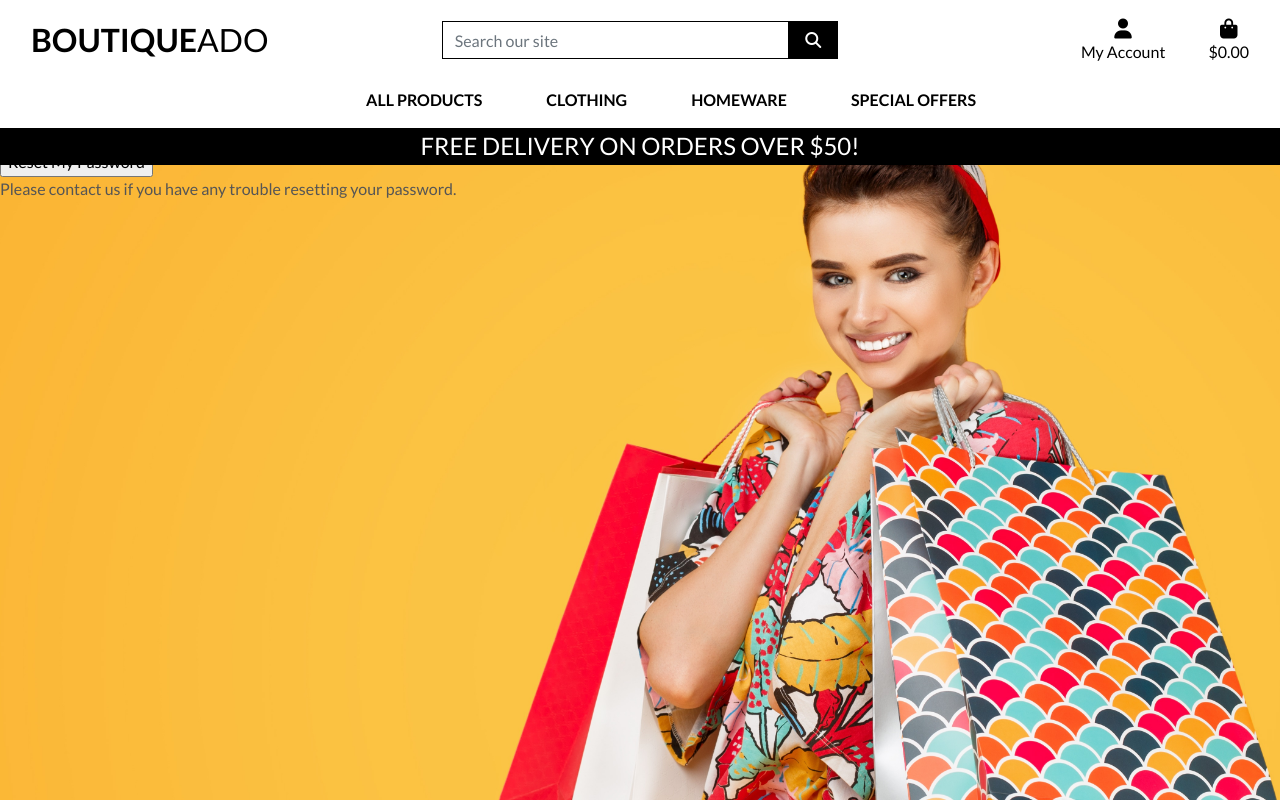
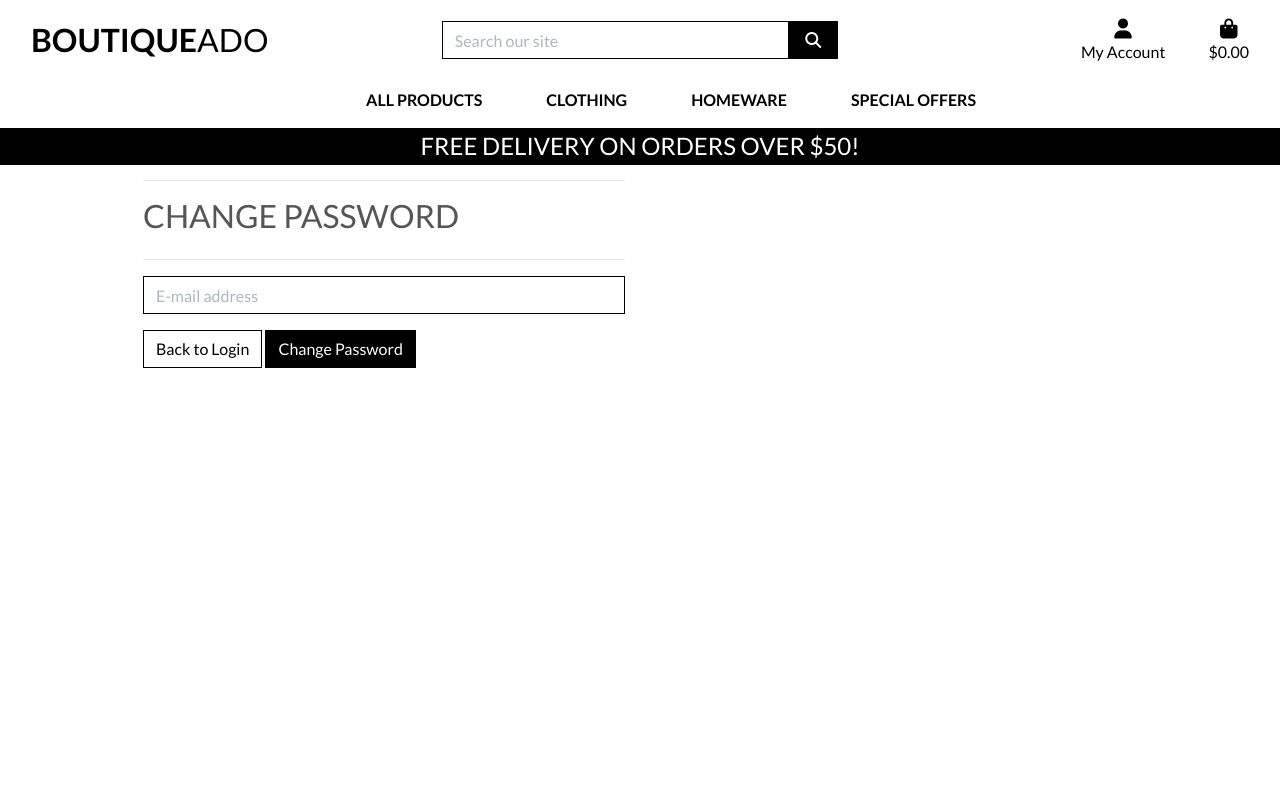
Before and after one commit to EllyC20/boutique_ado, a Django app: page /accounts/password/reset/ in a window 1280 px wide. Run offline with Django 3.2, Linux system fonts and the light colour scheme; some libraries are stand-ins or nearby versions.

Commit message:
Update allauth

```diff
--- a/profiles/templates/profiles/profile.html
+++ b/profiles/templates/profiles/profile.html
@@ -23,4 +23,5 @@
                 <hr>
             </div>
         </div>
+        {{ profile }}
 {% endblock %}
--- a/static/css/base.css
+++ b/static/css/base.css
@@ -104,6 +104,10 @@
     cursor: pointer;
 }
 
+input[name='q']::placeholder {
+    color: #aab7c4;
+}
+
 /* ------------------------------- bootstrap toasts */
 
 .message-container {
@@ -172,6 +176,60 @@
     overflow-y: auto;
 }
 
+/* Allauth form formatting */
+
+.allauth-form-inner-content p {
+    margin-top: 1.5rem; /* mt-4 */
+    color: #6c757d; /* text-secondary */
+}
+
+.allauth-form-inner-content input {
+    border-color: #000;
+    border-radius: 0;
+}
+
+.allauth-form-inner-content label:not([for='id_remember']) {
+    display: none;
+}
+
+.allauth-form-inner-content input::placeholder {
+    color: #aab7c4;
+}
+
+.allauth-form-inner-content button,
+.allauth-form-inner-content input[type='submit'] {
+	/* btn */
+	display: inline-block;
+    font-weight: 400;
+    color: #fff;
+    text-align: center;
+    vertical-align: middle;
+    -webkit-user-select: none;
+    -moz-user-select: none;
+    -ms-user-select: none;
+    user-select: none;
+    background-color: #000;
+    border: 1px solid #000;
+    padding: .375rem .75rem;
+    font-size: 1rem;
+    line-height: 1.5;
+    border-radius: 0;
+
+    /* standard bootstrap btn transitions */
+    transition: color .15s ease-in-out,background-color .15s ease-in-out,border-color .15s ease-in-out,box-shadow .15s ease-in-out;
+}
+
+.allauth-form-inner-content button:hover,
+.allauth-form-inner-content input[type='submit']:hover {
+	color: #fff;
+    background-color: #222;
+    border-color: #222;
+}
+
+.allauth-form-inner-content a {
+	color: #17a2b8; /* text-info */
+}
+
 
 /* -------------------------------- Media Queries */
 
--- a/templates/allauth/account/account_inactive.html
+++ b/templates/allauth/account/account_inactive.html
@@ -4,8 +4,10 @@
 
 {% block head_title %}{% trans "Account Inactive" %}{% endblock %}
 
-{% block content %}
-<h1>{% trans "Account Inactive" %}</h1>
+{% block inner_content %}
+<hr>
+<h2 class="logo-font mb-4">{% trans "Account Inactive" %}</h2>
+<hr>
 
 <p>{% trans "This account is inactive." %}</p>
 {% endblock %}
--- a/templates/allauth/account/base.html
+++ b/templates/allauth/account/base.html
@@ -1 +1,15 @@
 {% extends "base.html" %}
+
+{% block content %}
+    <div class="container header-container">
+        <div class="overlay"></div>
+        <div class="row">
+            <div class="col-12 col-md-6">
+                <div class="allauth-form-inner-content">
+                    {% block inner_content %}
+                    {% endblock %}
+                </div>
+            </div>
+        </div>
+    </div>
+{% endblock %}
--- a/templates/allauth/account/email_confirm.html
+++ b/templates/allauth/account/email_confirm.html
@@ -6,8 +6,10 @@
 {% block head_title %}{% trans "Confirm E-mail Address" %}{% endblock %}
 
 
-{% block content %}
-<h1>{% trans "Confirm E-mail Address" %}</h1>
+{% block inner_content %}
+<hr>
+<h2 class="logo-font mb-4">{% trans "Confirm E-mail Address" %}</h2>
+<hr>
 
 {% if confirmation %}
 
--- a/templates/allauth/account/password_reset.html
+++ b/templates/allauth/account/password_reset.html
@@ -1,24 +1,18 @@
 {% extends "account/base.html" %}
 
 {% load i18n %}
-{% load account %}
 
-{% block head_title %}{% trans "Password Reset" %}{% endblock %}
+{% block head_title %}{% trans "Change Password" %}{% endblock %}
 
-{% block content %}
+{% block inner_content %}
+    <hr>
+    <h2 class="logo-font mb-4">{% trans "Change Password" %}</h2>
+    <hr>
 
-    <h1>{% trans "Password Reset" %}</h1>
-    {% if user.is_authenticated %}
-    {% include "account/snippets/already_logged_in.html" %}
-    {% endif %}
-
-    <p>{% trans "Forgotten your password? Enter your e-mail address below, and we'll send you an e-mail allowing you to reset it." %}</p>
-
-    <form method="POST" action="{% url 'account_reset_password' %}" class="password_reset">
+    <form method="POST" action="{% url 'account_change_password' %}" class="password_change">
         {% csrf_token %}
-        {{ form.as_p }}
-        <input type="submit" value="{% trans 'Reset My Password' %}" />
+        {{ form|crispy }}
+        <a class="btn btn-outline-black rounded-0" href="{% url 'account_login' %}">Back to Login</a>
+        <button type="submit" name="action">{% trans "Change Password" %}</button>
     </form>
-
-    <p>{% blocktrans %}Please contact us if you have any trouble resetting your password.{% endblocktrans %}</p>
 {% endblock %}
--- a/templates/allauth/account/password_reset_done.html
+++ b/templates/allauth/account/password_reset_done.html
@@ -5,8 +5,10 @@
 
 {% block head_title %}{% trans "Password Reset" %}{% endblock %}
 
-{% block content %}
-    <h1>{% trans "Password Reset" %}</h1>
+{% block inner_content %}
+    <hr>
+    <h2 class="logo-font mb-4">{% trans "Password Reset" %}</h2>
+    <hr>
 
     {% if user.is_authenticated %}
     {% include "account/snippets/already_logged_in.html" %}
--- a/templates/allauth/account/password_reset_from_key_done.html
+++ b/templates/allauth/account/password_reset_from_key_done.html
@@ -3,7 +3,9 @@
 {% load i18n %}
 {% block head_title %}{% trans "Change Password" %}{% endblock %}
 
-{% block content %}
-    <h1>{% trans "Change Password" %}</h1>
+{% block inner_content %}
+    <hr>
+    <h2 class="logo-font mb-4">{% trans "Change Password" %}</h2>
+    <hr>
     <p>{% trans 'Your password is now changed.' %}</p>
 {% endblock %}
--- a/templates/allauth/account/signup_closed.html
+++ b/templates/allauth/account/signup_closed.html
@@ -4,8 +4,10 @@
 
 {% block head_title %}{% trans "Sign Up Closed" %}{% endblock %}
 
-{% block content %}
-<h1>{% trans "Sign Up Closed" %}</h1>
+{% block inner_content %}
+<hr>
+<h2 class="logo-font mb-4">{% trans "Sign Up Closed" %}</h2>
+<hr>
 
 <p>{% trans "We are sorry, but the sign up is currently closed." %}</p>
 {% endblock %}
--- a/templates/allauth/account/verification_sent.html
+++ b/templates/allauth/account/verification_sent.html
@@ -4,8 +4,10 @@
 
 {% block head_title %}{% trans "Verify Your E-mail Address" %}{% endblock %}
 
-{% block content %}
-    <h1>{% trans "Verify Your E-mail Address" %}</h1>
+{% block inner_content %}
+    <hr>
+    <h2 class="logo-font mb-4">{% trans "Verify Your E-mail Address" %}</h2>
+    <hr>
 
     <p>{% blocktrans %}We have sent an e-mail to you for verification. Follow the link provided to finalize the signup process. Please contact us if you do not receive it within a few minutes.{% endblocktrans %}</p>
 
--- a/templates/allauth/account/verified_email_required.html
+++ b/templates/allauth/account/verified_email_required.html
@@ -4,8 +4,10 @@
 
 {% block head_title %}{% trans "Verify Your E-mail Address" %}{% endblock %}
 
-{% block content %}
-<h1>{% trans "Verify Your E-mail Address" %}</h1>
+{% block inner_content %}
+<hr>
+<h2 class="logo-font mb-4">{% trans "Verify Your E-mail Address" %}</h2>
+<hr>
 
 {% url 'account_email' as email_url %}
 
--- a/templates/base.html
+++ b/templates/base.html
@@ -74,7 +74,7 @@
                                 {% if request.user.is_superuser %}
                                     <a href="" class="dropdown-item">Product Management</a>
                                 {% endif %}
-                                <a href="" class="dropdown-item">My Profile</a>
+                                <a href="{% url 'profile' %}" class="dropdown-item">My Profile</a>
                                 <a href="{% url 'account_logout' %}" class="dropdown-item">Logout</a>
                             {% else %}
                                 <a href="{% url 'account_signup' %}" class="dropdown-item">Register</a>
```
Also changed, not shown: profiles/views.py (+6 -2 lines), templates/allauth/account/email.html (+5 -3 lines), templates/allauth/account/login.html (+9 -4 lines), templates/allauth/account/logout.html (+5 -3 lines), templates/allauth/account/password_change.html (+6 -3 lines), templates/allauth/account/password_reset_from_key.html (+6 -3 lines), templates/allauth/account/password_set.html (+6 -3 lines), templates/allauth/account/signup.html (+7 -4 lines).
